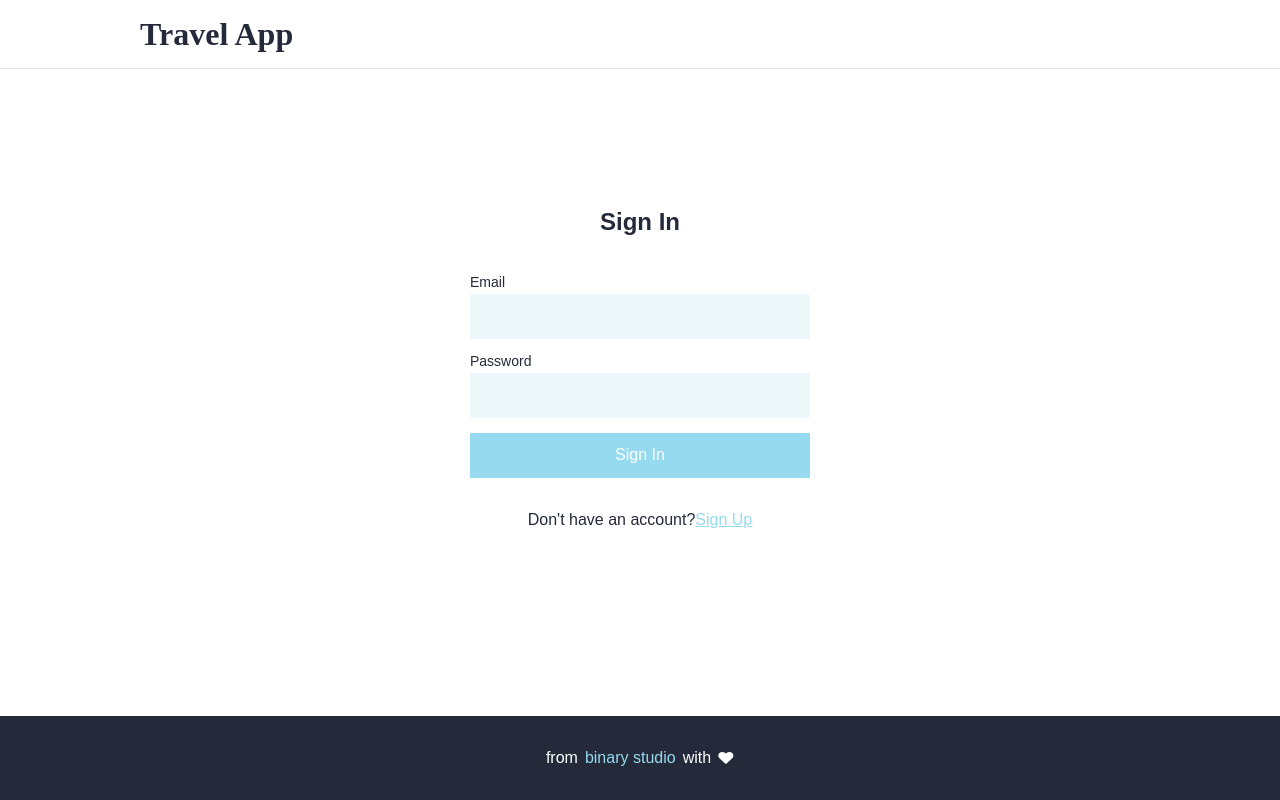
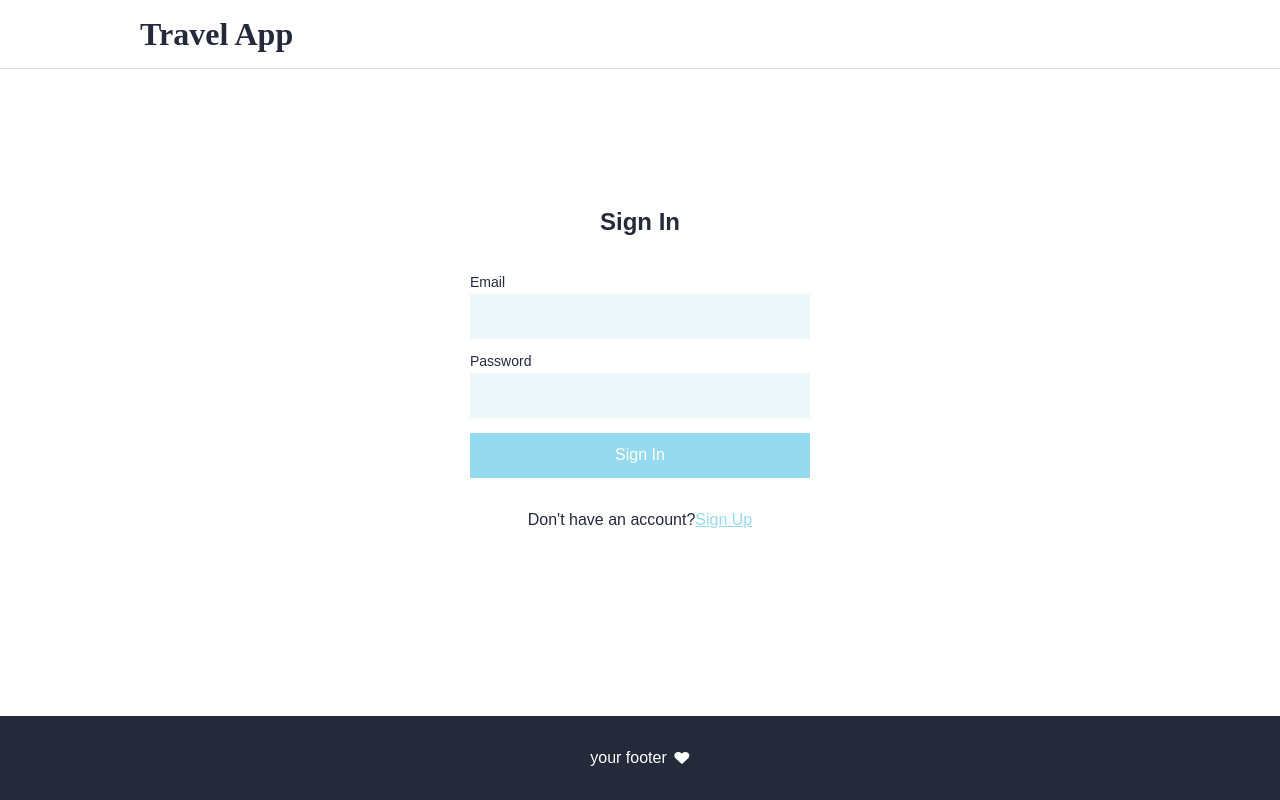
Before and after one commit to andrew-demchenk0/project-6-travel-booking, a React (Create React App) app: page /auth/sign-in in a window 1280 px wide. Built offline with nearby package versions, Linux system fonts and the light colour scheme; no server answers.

Commit message:
* signUp, services

```diff
--- a/package.json
+++ b/package.json
@@ -1,5 +1,5 @@
 {
-  "name": "travel-app-react-project-4",
+  "name": "project-6-travel-booking",
   "version": "0.1.0",
   "private": true,
   "dependencies": {
--- a/src/components/appFooter/AppFooter.js
+++ b/src/components/appFooter/AppFooter.js
@@ -5,12 +5,7 @@ const AppFooter = () => {
   return (
     <footer className="footer">
       <span className="footer__text">
-        from
-        <a className="footer__link"
-           href="https://binary-studio.com">
-           binary studio
-        </a>
-        with
+        your footer
         <img src={heartSVG}
              className="footer__icon"
              alt="heart"/>
--- a/src/components/pages/signUp/SignUp.js
+++ b/src/components/pages/signUp/SignUp.js
@@ -1,6 +1,6 @@
 import React, { useState } from 'react';
 import { Link, useNavigate } from 'react-router-dom';
-import { useDispatch, useSelector } from 'react-redux';
+import { useDispatch } from 'react-redux';
 import { signUpUser } from '../../../redux/authSlice';
 import { toast } from 'react-toastify';
 import '../../../css/signIn-signUp.scss';
@@ -8,7 +8,7 @@ import '../../../css/signIn-signUp.scss';
 const SignUp = () => {
   const navigate = useNavigate();
   const dispatch = useDispatch();
-  const loading = useSelector((state) => state.auth.loading);
+  const [loading, setLoading] = useState(false);
 
   const [formData, setFormData] = useState({
     fullName: '',
@@ -36,12 +36,22 @@ const SignUp = () => {
       toast.error("Password must be between 3 and 20 characters.");
       return;
     }
+
+    setLoading(true);
+
     try {
-      await dispatch(signUpUser(formData));
-      toast.success('You have successfully signed up.');
-      navigate('/');
+      const response = await dispatch(signUpUser(formData));
+
+      if (response.error) {
+        toast.error('User with this email already exists');
+      } else {
+        toast.success('You have successfully signed up.');
+        navigate('/');
+      }
     } catch (error) {
       toast.error('Error during sign up. Please try again.');
+    } finally {
+      setLoading(false);
     }
   };
 
--- a/src/services/authService.js
+++ b/src/services/authService.js
@@ -1,3 +1,5 @@
+import { toast } from 'react-toastify';
+
 const apiUrl = 'https://binary-travel-app.xyz/api/v1';
 export const signInUserAPI = async (credentials) => {
   try {
@@ -38,6 +40,7 @@ export const signUpUserAPI = async (userData) => {
 
     const data = await response.json();
     localStorage.setItem('token', data.token);
+    localStorage.setItem('fullName', data.user.fullName);
     return data.user;
   } catch (error) {
     throw error;
```
